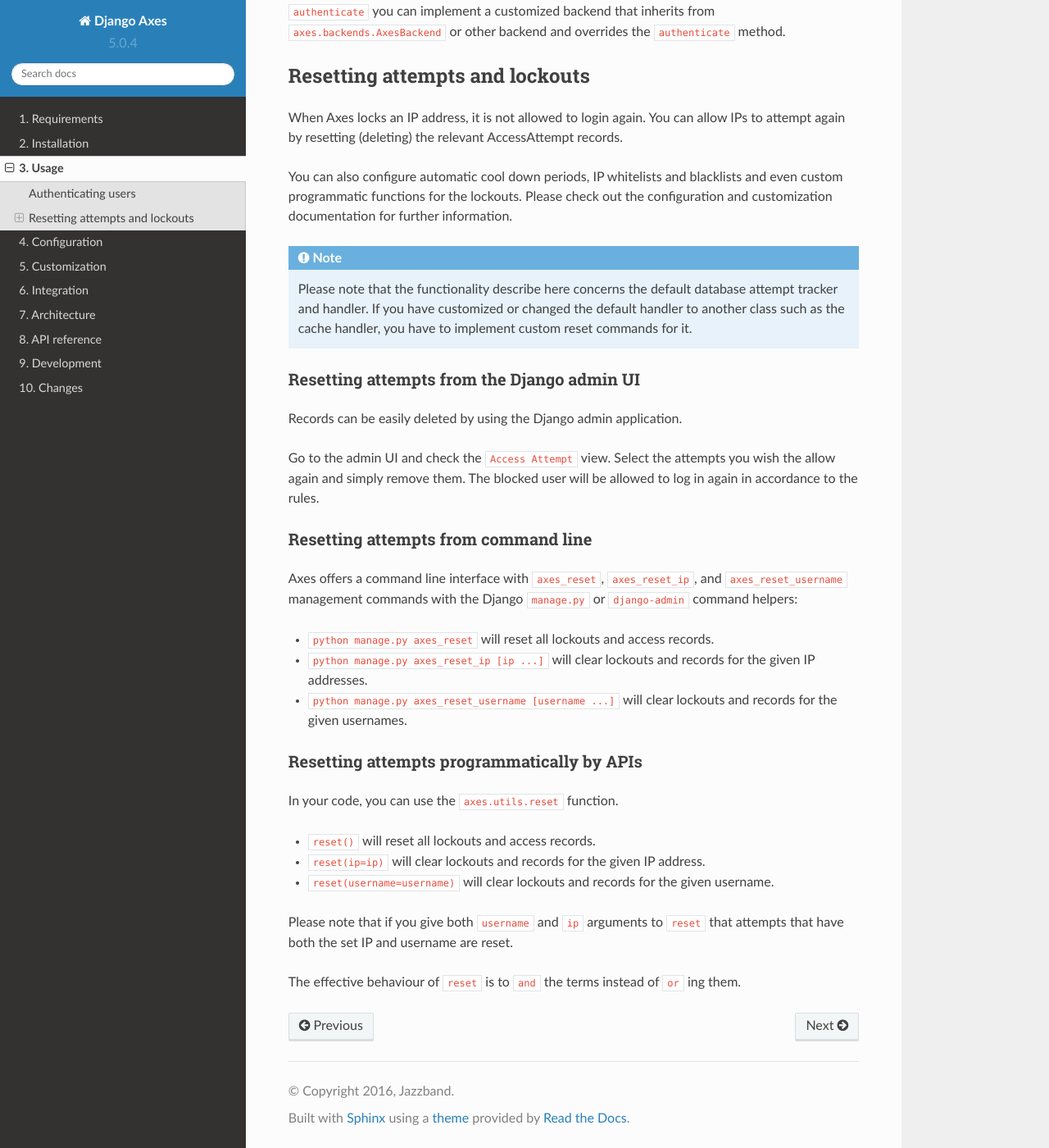
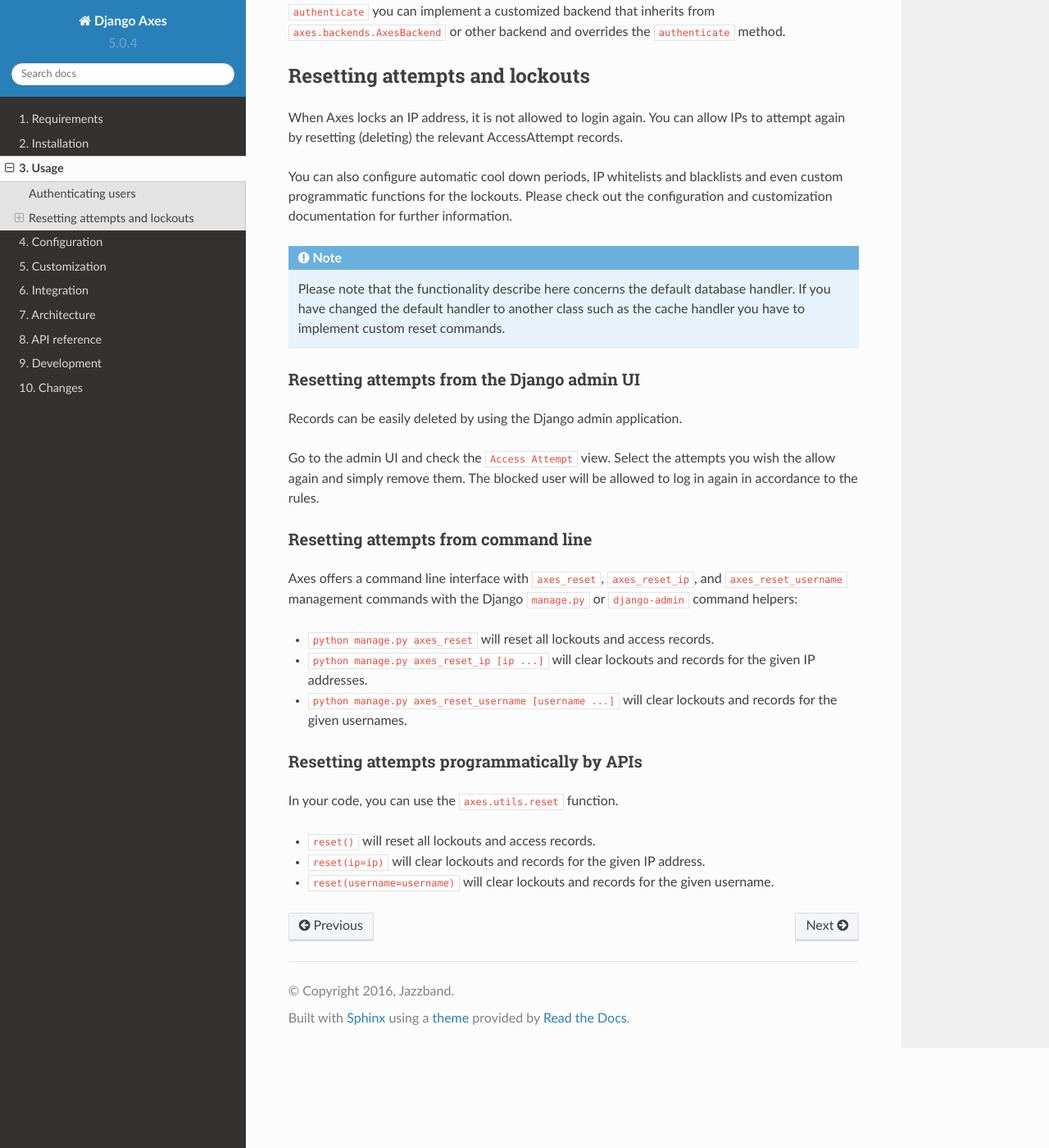
Before and after one commit to jazzband/django-axes, a Sphinx documentation site: the page built from docs/3_usage.rst, in a window 1280 px wide and 1400 px high, scrolled down 1001 px. Shown: the whole window at 82% size. Built offline with Sphinx 7.4.7 and the Read the Docs theme 2.0.0, drawn with Linux system fonts in a browser that asks for light colours.

Commit message:
Include documentation notes

```diff
--- a/docs/2_installation.rst
+++ b/docs/2_installation.rst
@@ -84,9 +84,9 @@
 
 
 .. note:
-Only disable the Axes system checks and warnings if you know what you are doing.
-The default checks are implemented to verify and improve your project's security
-and should only produce necessary warnings due to misconfigured settings.
+   Only disable the Axes system checks and warnings if you know what you are doing.
+   The default checks are implemented to verify and improve your project's security
+   and should only produce necessary warnings due to misconfigured settings.
 
 
 Disabling Axes components in tests
--- a/docs/3_usage.rst
+++ b/docs/3_usage.rst
@@ -62,9 +62,8 @@
 
 .. note::
    Please note that the functionality describe here concerns the default
-   database attempt tracker and handler. If you have customized or changed
-   the default handler to another class such as the cache handler,
-   you have to implement custom reset commands for it.
+   database handler. If you have changed the default handler to another
+   class such as the cache handler you have to implement custom reset commands.
 
 
 Resetting attempts from the Django admin UI
--- a/docs/4_configuration.rst
+++ b/docs/4_configuration.rst
@@ -124,7 +124,7 @@
 - ``axes.handlers.dummy.AxesDummyHandler``
   does nothing with attempts and can be used to disable Axes handlers
   if the user does not wish Axes to execute any logic on login signals.
-  Note that this effectively disables any Axes security features,
+  Please note that this effectively disables any Axes security features,
   and is meant to be used on e.g. local development setups
   and testing deployments where login monitoring is not wanted.
 
```
Also changed, not shown: other parts of docs/3_usage.rst (+4 -4 lines), docs/5_customization.rst (+5 -4 lines).
